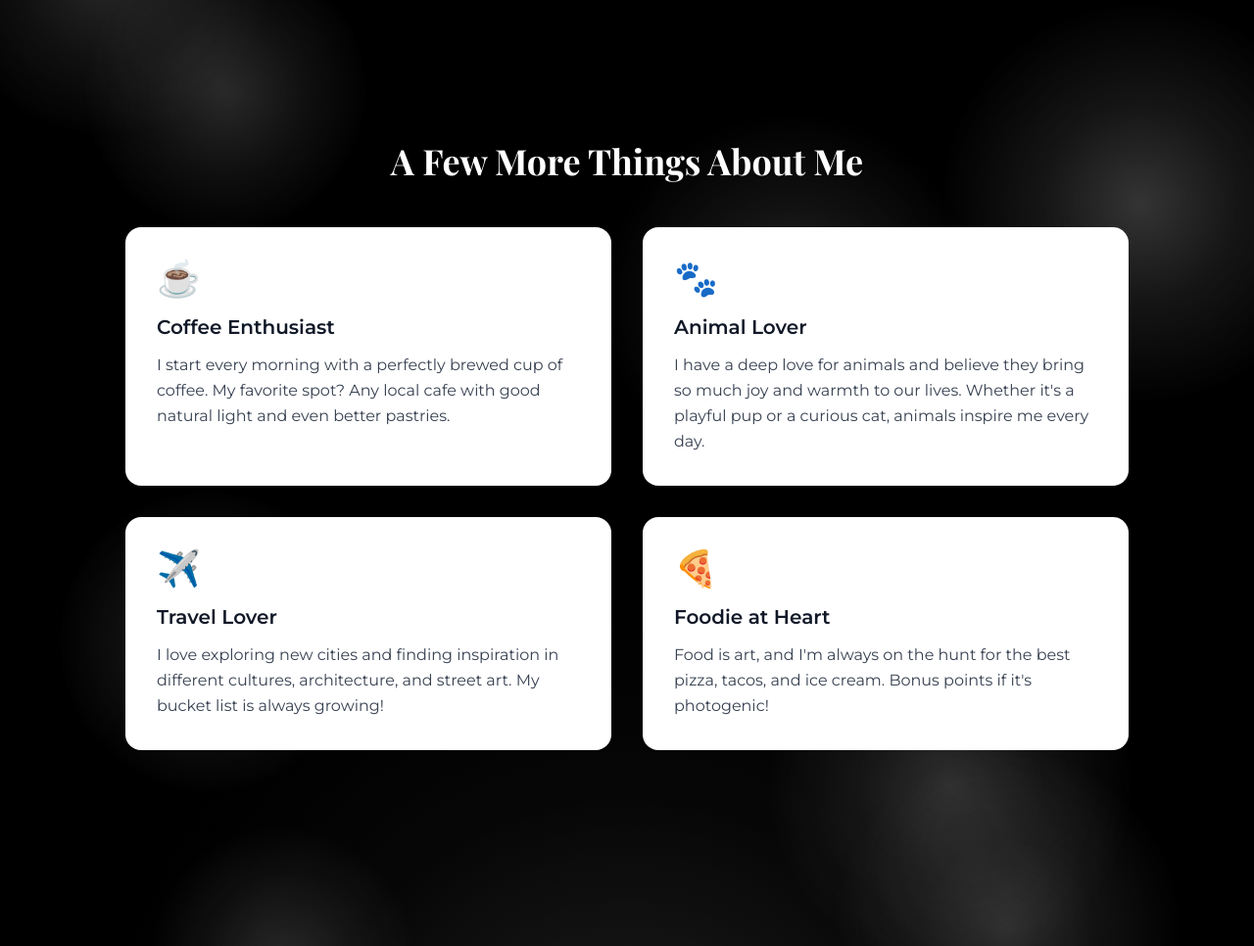
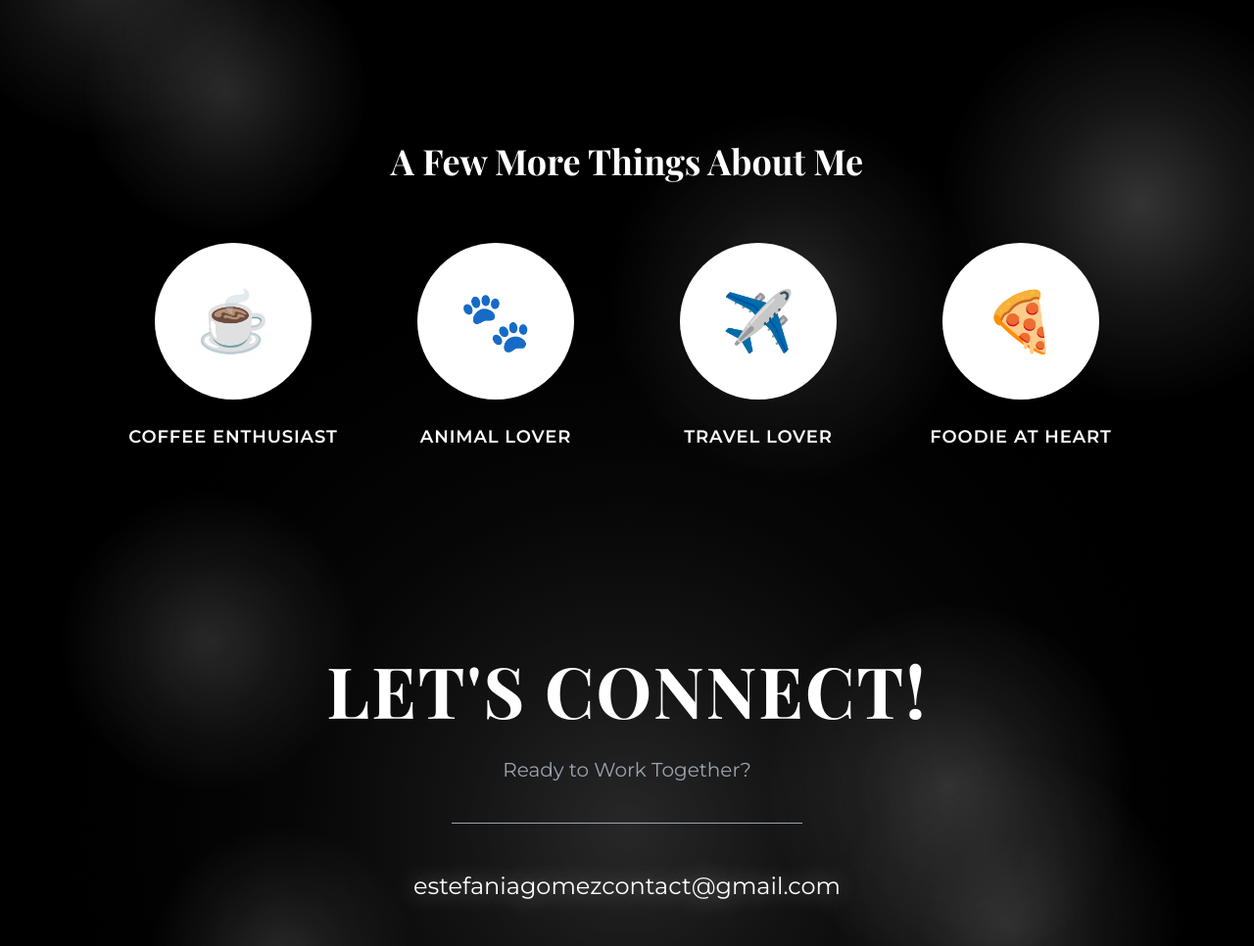
Before and after one commit to tefa200116/portfolio, a plain HTML site: page about.html in a window 1280 px wide. Shown: the part 1179-2145 px from the top of the page at 98% size. Drawn offline with nearby package versions, Linux system fonts and the light colour scheme.

Commit message:
Redesign 'A Few More Things About Me' section with circular layout

```diff
--- a/about.html
+++ b/about.html
@@ -371,46 +371,50 @@
         <!-- ADDITIONAL SECTION - Fun Facts / Personal Touch -->
         <section class="py-20 px-6 relative">
             <div class="container mx-auto max-w-5xl relative z-10">
-                <h2 class="text-3xl md:text-4xl font-display font-bold text-center text-white mb-12 fade-in-scroll">
+                <h2 class="text-3xl md:text-4xl font-display font-bold text-center text-white mb-16 fade-in-scroll">
                     A Few More Things About Me
                 </h2>
 
-                <div class="grid grid-cols-1 md:grid-cols-2 gap-8">
+                <div class="grid grid-cols-2 md:grid-cols-4 gap-8 md:gap-12">
 
                     <!-- Fun Fact 1 -->
-                    <div class="bg-white rounded-2xl p-8 fade-in-scroll">
-                        <div class="text-4xl mb-4">☕</div>
-                        <h3 class="text-xl font-semibold text-gray-900 mb-3">Coffee Enthusiast</h3>
-                        <p class="text-gray-700 leading-relaxed">
-                            I start every morning with a perfectly brewed cup of coffee. My favorite spot? Any local cafe with good natural light and even better pastries.
-                        </p>
+                    <div class="flex flex-col items-center fade-in-scroll">
+                        <div class="circle-card w-32 h-32 md:w-40 md:h-40 rounded-full bg-white flex items-center justify-center mb-6 overflow-hidden">
+                            <span class="text-5xl md:text-6xl">☕</span>
+                        </div>
+                        <h3 class="text-base md:text-lg font-semibold uppercase tracking-wider text-white text-center">
+                            Coffee Enthusiast
+                        </h3>
                     </div>
 
                     <!-- Fun Fact 2 -->
-                    <div class="bg-white rounded-2xl p-8 fade-in-scroll">
-                        <div class="text-4xl mb-4">🐾</div>
-                        <h3 class="text-xl font-semibold text-gray-900 mb-3">Animal Lover</h3>
-                        <p class="text-gray-700 leading-relaxed">
-                            I have a deep love for animals and believe they bring so much joy and warmth to our lives. Whether it's a playful pup or a curious cat, animals inspire me every day.
-                        </p>
+                    <div class="flex flex-col items-center fade-in-scroll">
+                        <div class="circle-card w-32 h-32 md:w-40 md:h-40 rounded-full bg-white flex items-center justify-center mb-6 overflow-hidden">
+                            <span class="text-5xl md:text-6xl">🐾</span>
+                        </div>
+                        <h3 class="text-base md:text-lg font-semibold uppercase tracking-wider text-white text-center">
+                            Animal Lover
+                        </h3>
                     </div>
 
                     <!-- Fun Fact 3 -->
-                    <div class="bg-white rounded-2xl p-8 fade-in-scroll">
-                        <div class="text-4xl mb-4">✈️</div>
-                        <h3 class="text-xl font-semibold text-gray-900 mb-3">Travel Lover</h3>
-                        <p class="text-gray-700 leading-relaxed">
-                            I love exploring new cities and finding inspiration in different cultures, architecture, and street art. My bucket list is always growing!
-                        </p>
+                    <div class="flex flex-col items-center fade-in-scroll">
+                        <div class="circle-card w-32 h-32 md:w-40 md:h-40 rounded-full bg-white flex items-center justify-center mb-6 overflow-hidden">
+                            <span class="text-5xl md:text-6xl">✈️</span>
+                        </div>
+                        <h3 class="text-base md:text-lg font-semibold uppercase tracking-wider text-white text-center">
+                            Travel Lover
+                        </h3>
                     </div>
 
                     <!-- Fun Fact 4 -->
-                    <div class="bg-white rounded-2xl p-8 fade-in-scroll">
-                        <div class="text-4xl mb-4">🍕</div>
-                        <h3 class="text-xl font-semibold text-gray-900 mb-3">Foodie at Heart</h3>
-                        <p class="text-gray-700 leading-relaxed">
-                            Food is art, and I'm always on the hunt for the best pizza, tacos, and ice cream. Bonus points if it's photogenic!
-                        </p>
+                    <div class="flex flex-col items-center fade-in-scroll">
+                        <div class="circle-card w-32 h-32 md:w-40 md:h-40 rounded-full bg-white flex items-center justify-center mb-6 overflow-hidden">
+                            <span class="text-5xl md:text-6xl">🍕</span>
+                        </div>
+                        <h3 class="text-base md:text-lg font-semibold uppercase tracking-wider text-white text-center">
+                            Foodie at Heart
+                        </h3>
                     </div>
 
                 </div>
```
